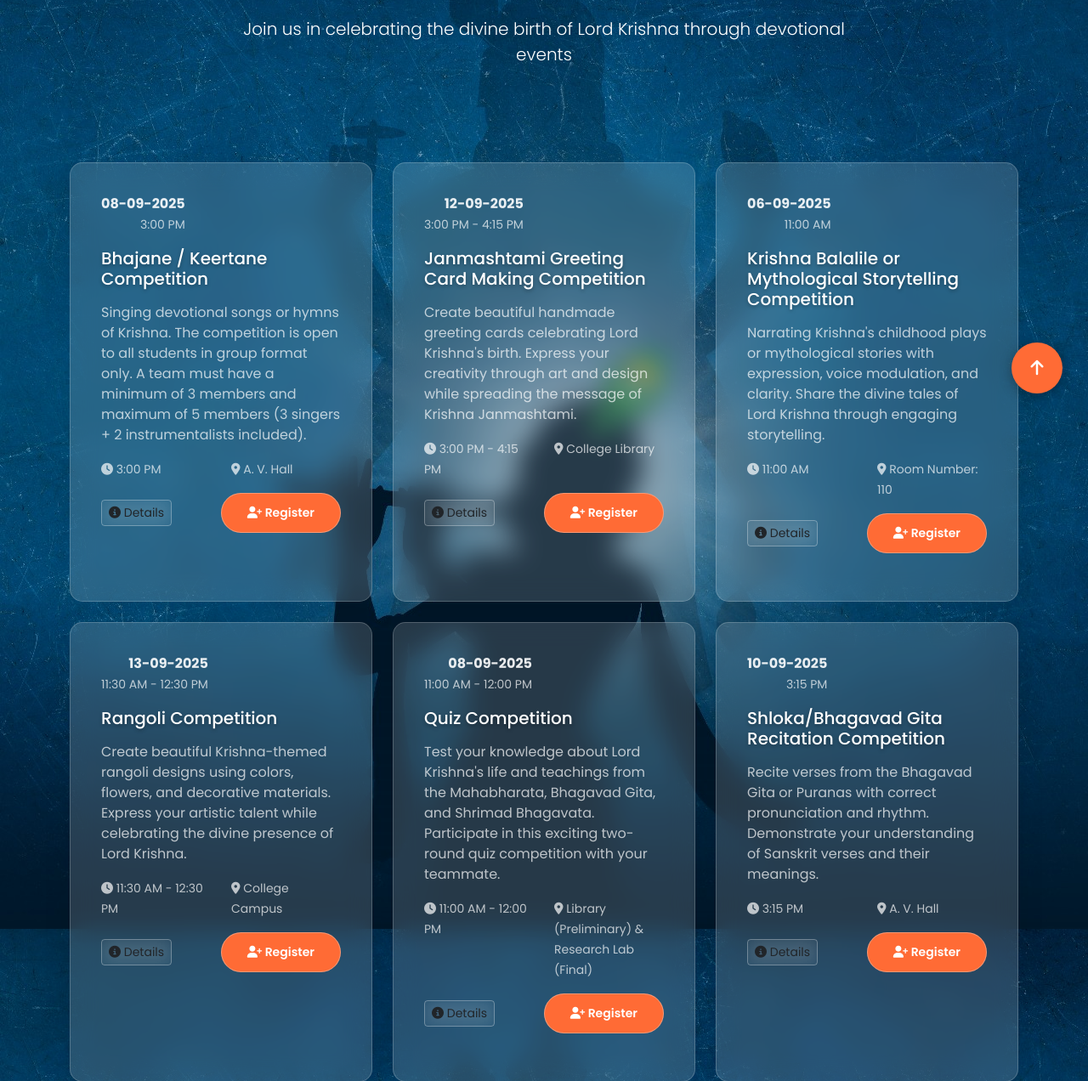
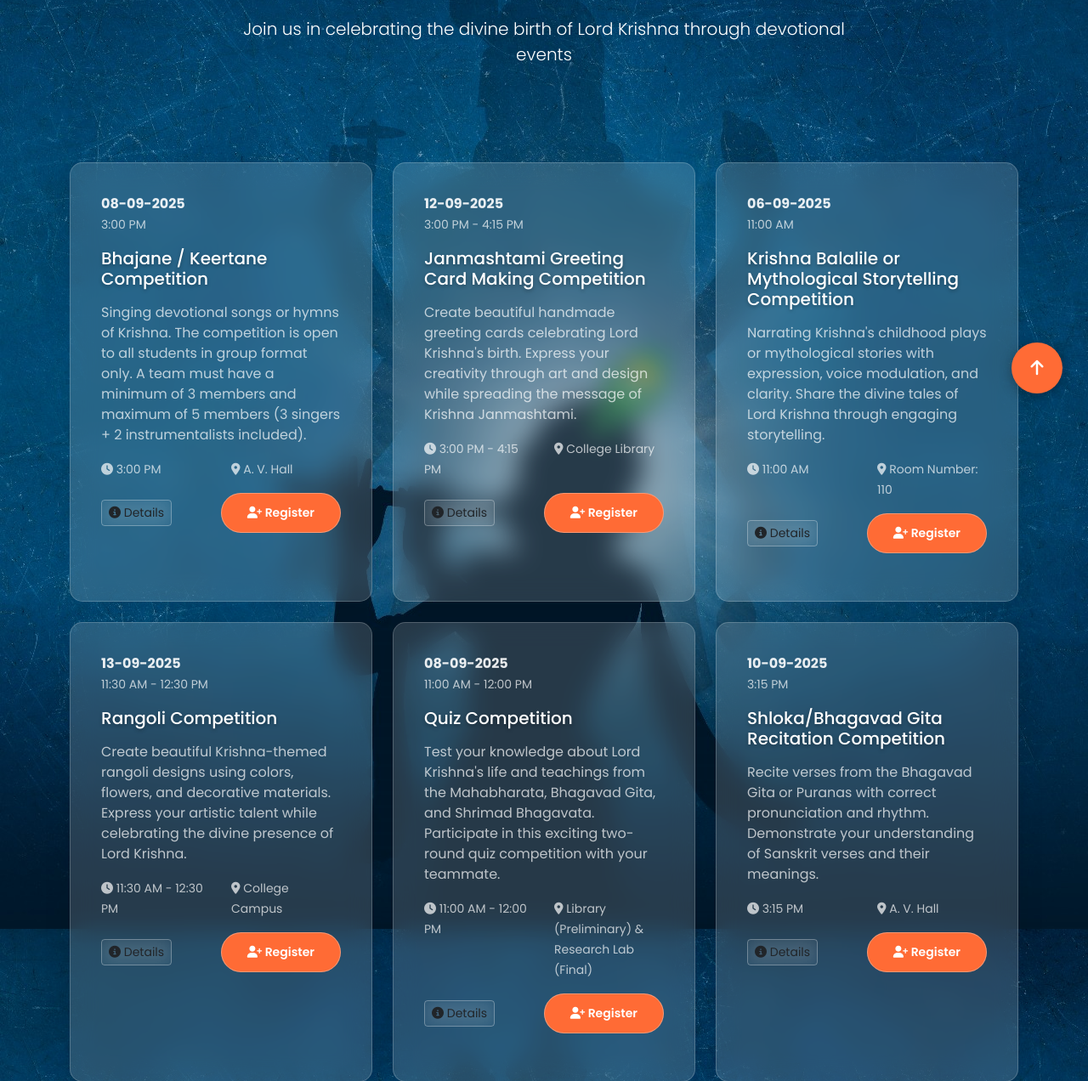
Before and after one commit to erru-2005/Krishna_Janmashtami, a Flask app: page /events in a window 1280 px wide. Shown: the part 307-1579 px from the top of the page at 85% size. Run offline with Flask 3, Linux system fonts and the light colour scheme; some libraries are stand-ins or nearby versions.

Commit message:
ganesh pc

```diff
--- a/templates/events.html
+++ b/templates/events.html
@@ -137,7 +137,7 @@
                     <div class="card-body">
                         <div class="d-flex justify-content-between align-items-start mb-3">
 
-                            <div class="text-end">
+                            <div class="text-start">
                                 <div class="fw-bold text-primary">{{ event.date }}</div>
                                 <small class="text-muted">{{ event.time }}</small>
                             </div>
```
